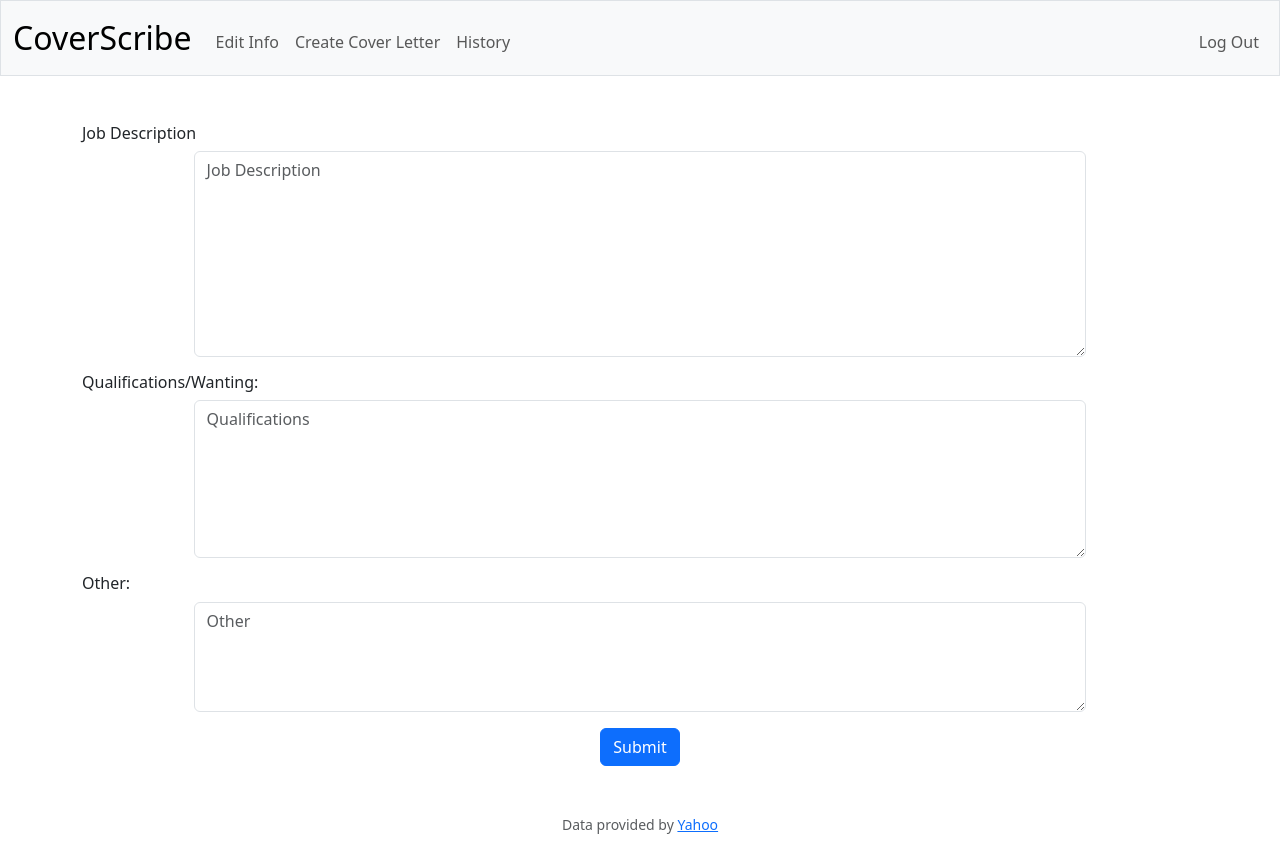
After one commit to jtpenman1/CoverScribe, a Flask app: page /create_cover in a window 1280 px wide. The commit adds this page. Shown: the top 848 px of the page. Run offline with Flask 3, Linux system fonts and the light colour scheme; a user stored in the database is signed in; some libraries are stand-ins or nearby versions.

Commit message:
created most functionality. getting stuck on gemini open ai. trying to figure out chat gpt but cost money

```diff
--- a/app.py
+++ b/app.py
@@ -3,8 +3,30 @@ import cs50
 from cs50 import SQL
 from flask import Flask, flash, redirect, render_template, request, session
 from flask_session import Session
+import openai
 from werkzeug.security import check_password_hash, generate_password_hash
 from helpers import apology, login_required
+from dotenv import load_dotenv
+from openai import OpenAI
+
+# import pathlib
+# import textwrap
+# import google.generativeai as genai
+
+# from IPython.display import display, Markdown
+
+
+# def to_markdown(text):
+#     text = text.replace('•', '  *')
+#     return Markdown(textwrap.indent(text, '> ', predicate=lambda _: True))
+
+load_dotenv()
+
+# GOOGLE_API_KEY=os.getenv('GOOGLE_API_KEY')
+# genai.configure(api_key=GOOGLE_API_KEY)
+
+openai.api_key = os.getenv("OPENAI_API_KEY")
+client = OpenAI()
 
 app = Flask(__name__)
 
@@ -148,3 +170,59 @@ def edit_info():
         skills = info[0]["skills"]
         projects = info[0]["projects"]
         return render_template("edit_info.html", intro=intro, skills=skills, projects=projects)
+
+@app.route("/create_cover", methods=["GET", "POST"])
+@login_required
+def create_cover():
+    """get job information"""
+    id = session.get("user_id")
+    if request.method == "POST":
+        first_name = db.execute("SELECT firstname FROM users WHERE id = ?", id)
+        last_name = db.execute("SELECT lastname FROM users WHERE id = ?", id)
+
+        info = db.execute("SELECT * FROM information WHERE user_id = ?", id)
+        intro = info[0]["intro"]
+        skills = info[0]["skills"]
+        projects = info[0]["projects"]
+
+        job = request.form.get("job")
+        qualifications = request.form.get("qualifications")
+        other = request.form.get("other")
+        info = db.execute("SELECT * FROM information WHERE user_id = ?", id)
+
+        # response = genai.GenerativeModel.generate_content("Remember this information about me to help me write a cover letter. intro: " + intro + " skills: " + skills + " projects: " + projects + " remember this information about the job to help me write a cover letter. job: " + job + " qualifications: " + qualifications + " other: " + other + " Write a one page cover letter only using relevant information about me and the job.")
+        # coverletter = to_markdown(response.text)
+
+        completion = client.chat.completions.create(
+        model="gpt-4o-mini",
+        messages=[
+            {"role": "system", "content": "Remember this information about me to help me write a cover letter. intro: " + intro + " skills: " + skills + " projects: " + projects},
+            {"role": "system", "content": "remember this information about the job to help me write a cover letter. job: " + job + " qualifications: " + qualifications + " other: " + other},
+            {"role": "user", "content": "Write a one page cover letter only using relevant information about me and the job."},
+        ]
+        )
+        coverletter = completion.choices[0].message
+        return render_template("letter_view.html", coverletter=coverletter)
+    else:
+        return render_template("create_cover.html")
+
+@app.route("/letter_editor", methods=["GET", "POST"])
+@login_required
+def letter_editor():
+    """get job information"""
+    id = session.get("user_id")
+    if request.method == "POST":
+        coverletter = request.form.get("coverletter")
+        return render_template("letter_view.html", coverletter=coverletter)
+    else:
+        return render_template("letter_editor.html")
+
+@app.route("/letter_view", methods=["GET", "POST"])
+@login_required
+def letter_view():
+    """get job information"""
+    id = session.get("user_id")
+    if request.method == "POST":
+        return render_template("letter_editor.html")
+    else:
+        return render_template("letter_view.html")
--- a/static/styles.css
+++ b/static/styles.css
@@ -0,0 +1,49 @@
+/* Size for brand */
+nav .navbar-brand
+{
+    font-size: xx-large;
+}
+
+h4
+{
+    font-size: medium;
+    text-align: left;
+}
+p
+{
+    font-size: medium;
+    text-align: left;
+}
+
+/* Colors for brand */
+/* nav .navbar-brand .blue
+{
+    color: #537fbe;
+}
+nav .navbar-brand .red
+{
+    color: #ea433b;
+}
+nav .navbar-brand .yellow
+{
+    color: #f5b82e;
+}
+nav .navbar-brand .green
+{
+    color: #2e944b;
+}
+table {
+    background-color: transparent;
+    margin-bottom: 1rem;
+    width: 100%;
+}
+
+table th,
+table td {
+    padding: 0.75rem;
+    vertical-align: middle;
+}
+
+tbody tr:nth-of-type(odd) {
+    background-color: rgb(179, 208, 255, 0.3)
+} */
--- /dev/null
+++ b/templates/create_cover.html
@@ -0,0 +1,23 @@
+{% extends "layout.html" %}
+
+{% block title %}
+    Cover Letter Creator
+{% endblock %}
+
+{% block main %}
+<form action="/create_cover" method="post">
+    <div class="mb-3">
+        <h4>Job Description</h4>
+        <textarea class="form-control mx-auto" name="job" placeholder="Job Description" rows="8" style="width: 80%;"></textarea>
+    </div>
+    <div class="mb-3">
+        <h4>Qualifications/Wanting:</h4>
+        <textarea class="form-control mx-auto" name="qualifications" placeholder="Qualifications" rows="6" style="width: 80%;"></textarea>
+    </div>
+    <div class="mb-3">
+        <h4>Other:</h4>
+        <textarea class="form-control mx-auto" name="other" placeholder="Other" rows="4" style="width: 80%;"></textarea>
+    </div>
+    <button class="btn btn-primary" type="submit">Submit</button>
+</form>
+{% endblock %}
--- a/templates/layout.html
+++ b/templates/layout.html
@@ -31,7 +31,7 @@
                 <div class="collapse navbar-collapse" id="navbar">
                     {% if session["user_id"] %}
                         <ul class="navbar-nav me-auto mt-2">
-                            <li class="nav-item"><a class="nav-link" href="/edit_info">edit Info</a></li>
+                            <li class="nav-item"><a class="nav-link" href="/edit_info">Edit Info</a></li>
                             <li class="nav-item"><a class="nav-link" href="/create_cover">Create Cover Letter</a></li>
                             <li class="nav-item"><a class="nav-link" href="/history">History</a></li>
                         </ul>
```
Also changed, not shown: templates/edit_info.html (+18 -3 lines), templates/letter_editor.html (added, +15 -0 lines), templates/letter_view.html (added, +24 -0 lines), personal.db, 2 other files.
